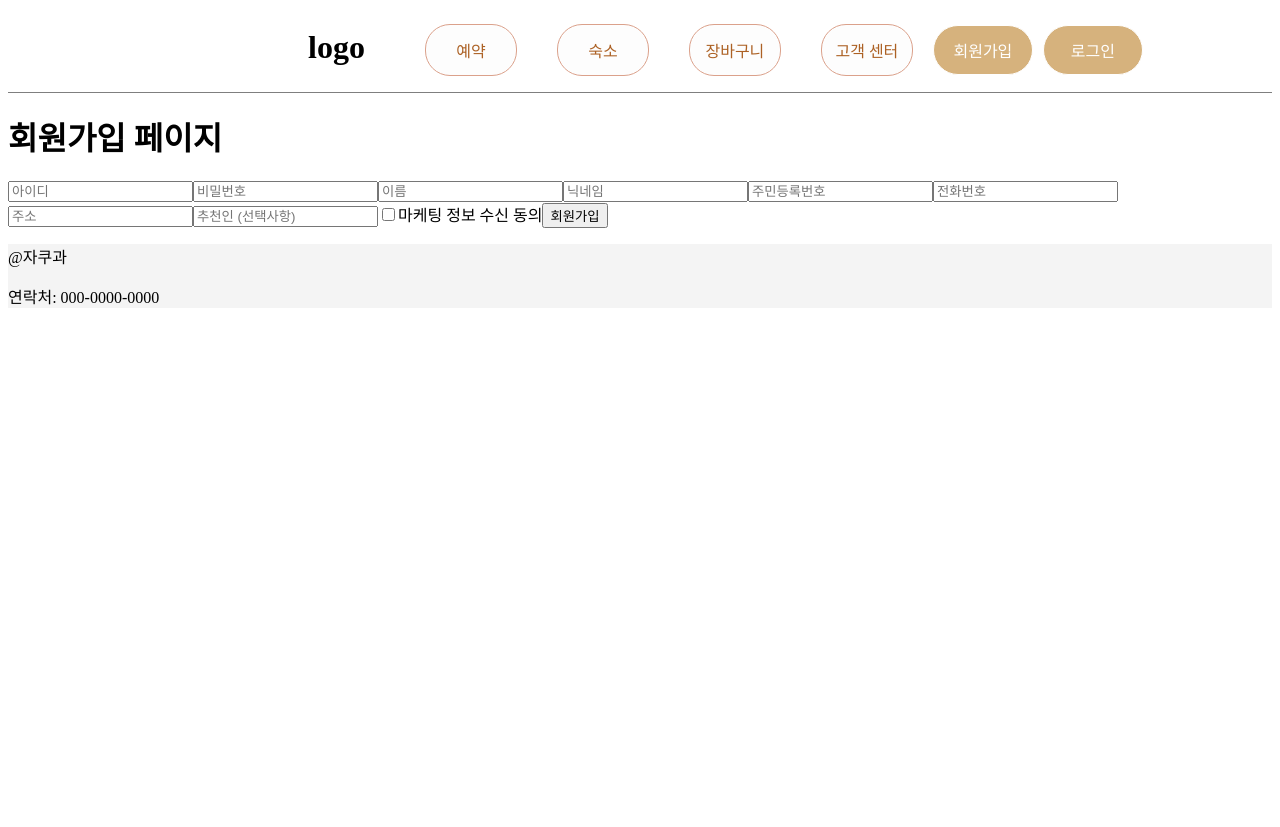
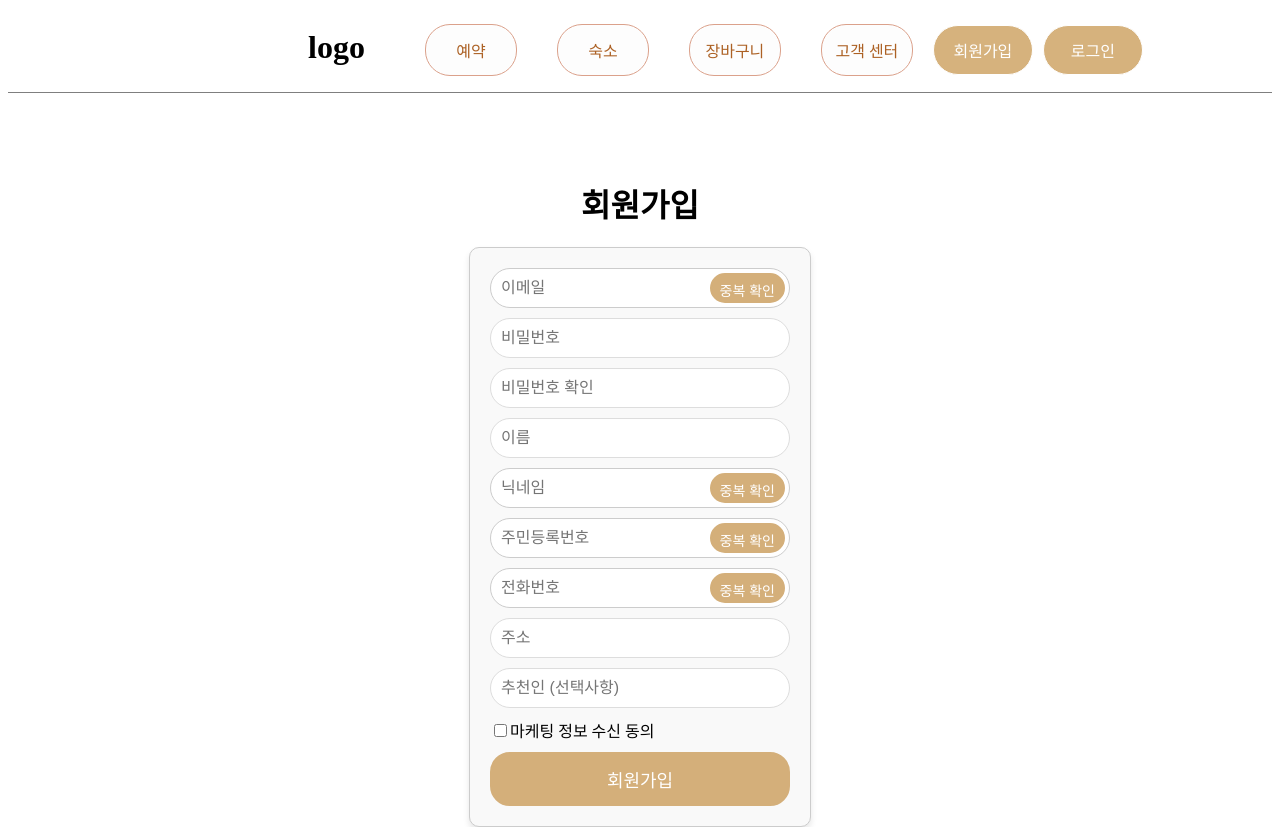
Before and after one commit to Kim-kym/HotelView, a React (Vite) app: page /signup in a window 1280 px wide. Shown: the top 827 px of the page. Before the commit the page ends 800 px from the top, so only its background shows below. Built offline with nearby package versions, Linux system fonts and the light colour scheme.

Commit message:
[예진] 회원가입 css

```diff
--- a/src/components/pages/SignUpPage.jsx
+++ b/src/components/pages/SignUpPage.jsx
@@ -1,9 +1,11 @@
 import { useState } from "react";
 import { useNavigate } from "react-router-dom";
+import "../../styled/SingUpPage.css";
 
 function SignUpPage() {
   const [userId, setUserId] = useState("");
   const [password, setPassword] = useState("");
+  const [confirmPassword, setConfirmPassword] = useState("");
   const [name, setName] = useState("");
   const [nickname, setNickname] = useState("");
   const [ssn, setSsn] = useState("");
@@ -11,13 +13,20 @@ function SignUpPage() {
   const [address, setAddress] = useState("");
   const [reference, setReference] = useState("");
   const [marketingOptIn, setMarketingOptIn] = useState(false);
+  const [errorMessage, setErrorMessage] = useState("");
   const navigate = useNavigate();
 
   const handleRegister = async (e) => {
     e.preventDefault(); // ✅ 폼 제출 시 새로고침 방지
 
+    /* 비밀번호 확인 */
+    if (password !== confirmPassword) {
+      setErrorMessage("비밀번호가 일치하지 않습니다.");
+      return;
+    }
+
     try {
-      const response = await fetch("http://localhost:8080/user/signup", {
+      const response = await fetch("http://localhost:8050/user/signup", {
         method: "POST",
         headers: {
           "Content-Type": "application/json",
@@ -48,16 +57,19 @@ function SignUpPage() {
   };
 
   return (
-    <div>
-      <h1>회원가입 페이지</h1>
-      <form onSubmit={handleRegister}>
-        <input
-          type="text"
-          placeholder="아이디"
+    <div className="signup-container">
+      <h1>회원가입</h1>
+      <form className="signup-form" onSubmit={handleRegister}>
+
+        <div className="input-group">
+          <input type="email"
+            placeholder="이메일"
             value={userId}
             onChange={(e) => setUserId(e.target.value)}
-          autoComplete="userId"
-        />
+            autoComplete="email" />
+          <button type="button">중복 확인</button>
+        </div>
+
         <input
           type="password"
           placeholder="비밀번호"
@@ -65,6 +77,16 @@ function SignUpPage() {
           onChange={(e) => setPassword(e.target.value)}
           autoComplete="new-password"
         />
+
+        <input
+          type="password"
+          placeholder="비밀번호 확인"
+          value={confirmPassword}
+          onChange={(e) => setConfirmPassword(e.target.value)}
+          required />
+
+        {errorMessage && <p className="error-message">{errorMessage}</p>}
+
         <input
           type="text"
           placeholder="이름"
@@ -72,25 +94,35 @@ function SignUpPage() {
           onChange={(e) => setName(e.target.value)}
           required
         />
+
+        <div className="input-group">
           <input
             type="text"
             placeholder="닉네임"
             value={nickname}
-          onChange={(e) => setNickname(e.target.value)}
-        />
+            onChange={(e) => setNickname(e.target.value)}/>
+          <button type="button">중복 확인</button>
+        </div>
+
+        <div className="input-group">
           <input
             type="text"
             placeholder="주민등록번호"
             value={ssn}
-          onChange={(e) => setSsn(e.target.value)}
-        />
+            onChange={(e) => setSsn(e.target.value)}/>
+          <button type="button">중복 확인</button>
+        </div>
+
+        <div className="input-group">
           <input
             type="tel"
             placeholder="전화번호"
             value={phone}
             onChange={(e) => setPhone(e.target.value)}
-          autoComplete="tel"
-        />
+            autoComplete="tel"/>
+          <button type="button">중복 확인</button>
+        </div>
+
         <input
           type="text"
           placeholder="주소"
@@ -111,7 +143,7 @@ function SignUpPage() {
           />
           마케팅 정보 수신 동의
         </label>
-        <button type="submit">회원가입</button>
+        <button className="submit-button" type="submit">회원가입</button>
       </form>
     </div>
   );
--- /dev/null
+++ b/src/styled/SingUpPage.css
@@ -0,0 +1,88 @@
+.signup-container {
+    display: flex;
+    flex-direction: column;
+    align-items: center;
+    justify-content: center;
+    height: 100vh; /* 화면 높이 100%로 설정 */
+    width: auto;
+  }
+
+  .signup-form {
+    display: flex;
+    flex-direction: column;
+    width: 300px; /* 입력 창 너비 조절 */
+    gap: 10px; /* 입력 필드 간격 */
+    padding: 20px;
+    border: 1px solid #ccc;
+    border-radius: 10px;
+    background-color: #f9f9f9;
+    box-shadow: 0px 4px 6px rgba(0, 0, 0, 0.1);
+  }
+
+  .signup-form input {
+    padding: 10px;
+    font-size: 16px;
+    border: 1px solid #ddd;
+    border-radius: 20px;
+  }
+
+  .signup-form .checkbox-container {
+    display: flex;
+    align-items: center;
+    gap: 5px;
+  }
+
+  .signup-form .submit-button {
+    width: 100%;
+    padding: 12px;
+    font-size: 18px;
+    background-color: #d4af7a;
+    color: white;
+    border: 2px solid #d4af7a;
+    border-radius: 20px;
+    cursor: pointer;
+    transition: background-color 0.3s, border-color 0.3s;
+  }
+
+  .signup-form button:hover {
+    background-color: #c49c5d;
+    border-color: #c49c5d;
+  }
+
+
+  .input-group {
+  position: relative;  /* 부모 요소 설정 */
+  width: 100%;
+  max-width: 300px;
+}
+
+.input-group input {
+  width: 100%;          /* 입력창 전체 너비 */
+  padding: 10px 70px 10px 10px; /* 버튼과 겹치지 않도록 우측 패딩 추가 */
+  font-size: 16px;
+  border: 1px solid #ccc;
+  border-radius: 20px; /* 입력창도 둥글게 조정 */
+  box-sizing: border-box;
+}
+
+.input-group button {
+    position: absolute;
+    right: 5px; /* ✅ 입력창 내부 오른쪽 정렬 */
+    top: 50%;
+    transform: translateY(-50%);
+    padding: 5px 8px; /* ✅ 버튼 크기 조정 */
+    font-size: 14px;
+    background-color: #d4af7a;
+    color: white;
+    border: 2px solid #d4af7a;
+    border-radius: 15px;
+    cursor: pointer;
+    white-space: nowrap;
+    height: 75%; /* ✅ 입력창과 높이 맞추기 */
+    transition: background-color 0.3s, border-color 0.3s;
+  }
+
+.input-group button:hover {
+    background-color: #c49c5d;
+    border-color: #c49c5d;
+}
```
Lines whose indentation alone changed are shown as unchanged.
